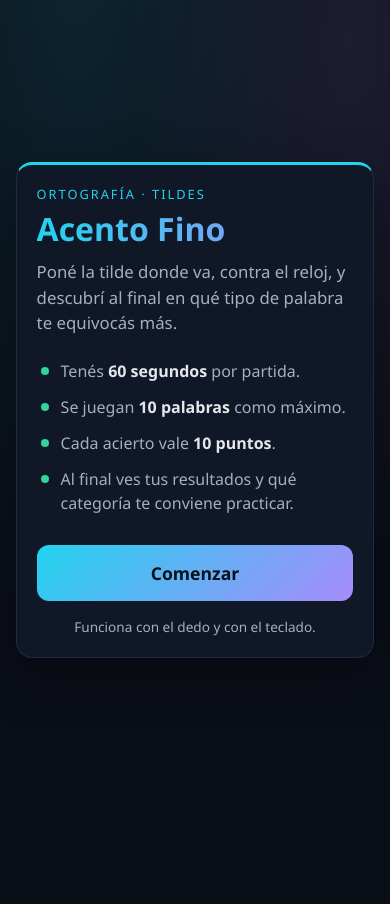
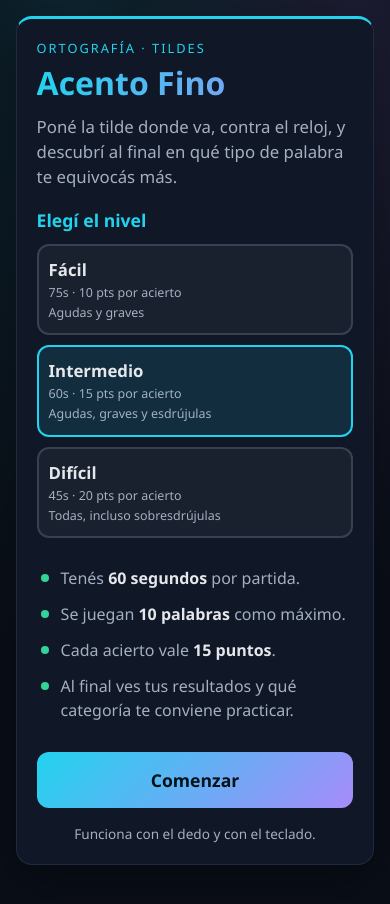
Before and after one commit to heidycortezzzz-cor/Acento-Fino, a website built with Vite: page index.html in a window 390 px wide. Before the commit the page ends 844 px from the top, so only its background shows below. Built offline with nearby package versions, Linux system fonts and the light colour scheme.

Commit message:
niveles: facil, intermedio y dificil

```diff
--- a/src/estilo.css
+++ b/src/estilo.css
@@ -94,6 +94,56 @@ body {
   color: var(--txt-soft);
   font-size: 1.05rem;
   max-width: 42ch;
+}
+
+/* ---------- Selector de nivel ---------- */
+.niveles {
+  display: grid;
+  grid-template-columns: repeat(3, minmax(0, 1fr));
+  gap: 10px;
+  margin: 0 0 22px;
+}
+
+.nivel {
+  display: flex;
+  flex-direction: column;
+  gap: 4px;
+  min-height: 72px;
+  padding: 12px 10px;
+  font-family: inherit;
+  text-align: left;
+  color: var(--txt);
+  background: rgba(255, 255, 255, 0.04);
+  border: 2px solid rgba(148, 163, 184, 0.25);
+  border-radius: 12px;
+  cursor: pointer;
+  transition: border-color 0.15s ease, background 0.15s ease, transform 0.15s ease;
+}
+
+.nivel:hover {
+  transform: translateY(-2px);
+  border-color: var(--cian);
+}
+
+.nivel:focus-visible {
+  outline: 3px solid var(--ambar);
+  outline-offset: 3px;
+}
+
+.nivel.activo {
+  border-color: var(--cian);
+  background: rgba(34, 211, 238, 0.12);
+}
+
+.nivel-nombre {
+  font-size: 1.05rem;
+  font-weight: 700;
+}
+
+.nivel-detalle {
+  font-size: 0.78rem;
+  line-height: 1.3;
+  color: var(--txt-soft);
 }
 
 .reglas {
@@ -438,6 +488,10 @@ body {
     grid-template-columns: repeat(2, minmax(0, 1fr));
   }
 
+  .niveles {
+    grid-template-columns: minmax(0, 1fr);
+  }
+
   .hud {
     gap: 8px;
   }
--- a/src/logica.ts
+++ b/src/logica.ts
@@ -10,16 +10,24 @@
  * CONFIGURACIÓN · todos los valores numéricos configurables
  * ============================================================ */
 export const CONFIG = {
-  /** Duración total de cada partida, en segundos. */
-  DURACION_PARTIDA_SEGUNDOS: 60,
-  /** Puntos que se suman por cada respuesta correcta. */
-  PUNTOS_POR_ACIERTO: 10,
   /** Número máximo de preguntas por partida. */
   NUMERO_PREGUNTAS_PARTIDA: 10,
   /** Opciones mostradas por pregunta (1 correcta + distractores). */
   NUMERO_OPCIONES_POR_PREGUNTA: 3,
   /** Semilla por defecto del generador aleatorio con semilla. */
   SEMILLA_POR_DEFECTO: 20251009,
+  /** Nivel que se juega si no se elige otro. */
+  NIVEL_POR_DEFECTO: 'intermedio',
+  /**
+   * Ajustes de cada nivel:
+   * - segundos: duración de la partida, en segundos.
+   * - puntosPorAcierto: puntos que suma cada respuesta correcta.
+   */
+  niveles: {
+    facil: { segundos: 75, puntosPorAcierto: 10 },
+    intermedio: { segundos: 60, puntosPorAcierto: 15 },
+    dificil: { segundos: 45, puntosPorAcierto: 20 },
+  },
 } as const;
 
 /* ============================================================
@@ -31,6 +39,9 @@ export type Fase = 'inicio' | 'jugando' | 'terminado';
 
 /** Categoría de la palabra según dónde lleva la fuerza de voz. */
 export type TipoPalabra = 'aguda' | 'grave' | 'esdrujula' | 'sobresdrujula';
+
+/** Dificultad elegida: cambia el tiempo, los puntos y qué palabras aparecen. */
+export type Nivel = 'facil' | 'intermedio' | 'dificil';
 
 /** Una palabra del banco, con su forma correcta, sus distractores y su regla. */
 export interface Palabra {
@@ -65,6 +76,8 @@ export interface RespuestaRegistrada {
 /** Estado completo de una partida. */
 export interface Estado {
   fase: Fase;
+  /** Dificultad con la que se está jugando. */
+  nivel: Nivel;
   puntuacion: number;
   aciertos: number;
   errores: number;
@@ -100,6 +113,33 @@ export const NOMBRES_TIPO: Record<TipoPalabra, string> = {
   esdrujula: 'Esdrújula',
   sobresdrujula: 'Sobresdrújula',
 };
+
+/** Nombre legible de cada nivel, para mostrar en pantalla. */
+export const NOMBRES_NIVEL: Record<Nivel, string> = {
+  facil: 'Fácil',
+  intermedio: 'Intermedio',
+  dificil: 'Difícil',
+};
+
+/** Orden en que se muestran los niveles. */
+export const NIVELES: Nivel[] = ['facil', 'intermedio', 'dificil'];
+
+/** Qué categorías de palabra aparecen en cada nivel. */
+const TIPOS_POR_NIVEL: Record<Nivel, TipoPalabra[]> = {
+  facil: ['aguda', 'grave'],
+  intermedio: ['aguda', 'grave', 'esdrujula'],
+  dificil: ['aguda', 'grave', 'esdrujula', 'sobresdrujula'],
+};
+
+/** Duración de una partida según el nivel, en segundos. */
+export function duracionDeNivel(nivel: Nivel): number {
+  return CONFIG.niveles[nivel].segundos;
+}
+
+/** Puntos por respuesta correcta según el nivel. */
+export function puntosDeNivel(nivel: Nivel): number {
+  return CONFIG.niveles[nivel].puntosPorAcierto;
+}
 
 const EXPLICACIONES: Record<TipoPalabra, string> = {
   aguda:
@@ -225,9 +265,14 @@ function barajar<T>(elementos: T[], rng: () => number): T[] {
  * Crea una partida nueva (sin arrancar). Elige las palabras y baraja las
  * opciones de cada pregunta con la semilla indicada, de forma reproducible.
  */
-export function crearEstadoInicial(semilla: number = CONFIG.SEMILLA_POR_DEFECTO): Estado {
+export function crearEstadoInicial(
+  semilla: number = CONFIG.SEMILLA_POR_DEFECTO,
+  nivel: Nivel = CONFIG.NIVEL_POR_DEFECTO,
+): Estado {
   const rng = crearGeneradorSemilla(semilla);
-  const seleccion = barajar(PALABRAS, rng).slice(0, CONFIG.NUMERO_PREGUNTAS_PARTIDA);
+  const permitidos = TIPOS_POR_NIVEL[nivel];
+  const disponibles = PALABRAS.filter((p) => permitidos.includes(p.tipo));
+  const seleccion = barajar(disponibles, rng).slice(0, CONFIG.NUMERO_PREGUNTAS_PARTIDA);
 
   const preguntas: Pregunta[] = seleccion.map((p) => {
     const opciones = barajar([p.correcta, ...p.incorrectas], rng).slice(
@@ -239,10 +284,11 @@ export function crearEstadoInicial(semilla: number = CONFIG.SEMILLA_POR_DEFECTO)
 
   return {
     fase: 'inicio',
+    nivel,
     puntuacion: 0,
     aciertos: 0,
     errores: 0,
-    tiempoRestante: CONFIG.DURACION_PARTIDA_SEGUNDOS,
+    tiempoRestante: duracionDeNivel(nivel),
     preguntas,
     indiceActual: 0,
     historial: [],
@@ -279,7 +325,7 @@ export function responder(estado: Estado, opcion: string): boolean {
   const esCorrecta = opcion === pregunta.correcta;
 
   if (esCorrecta) {
-    estado.puntuacion += CONFIG.PUNTOS_POR_ACIERTO;
+    estado.puntuacion += puntosDeNivel(estado.nivel);
     estado.aciertos += 1;
   } else {
     estado.errores += 1;
@@ -321,8 +367,12 @@ export function finalizarPartida(estado: Estado): boolean {
 }
 
 /** Deja el estado como una partida nueva, sin arrastrar nada de la anterior. */
-export function reiniciar(estado: Estado, semilla: number = CONFIG.SEMILLA_POR_DEFECTO): boolean {
-  Object.assign(estado, crearEstadoInicial(semilla));
+export function reiniciar(
+  estado: Estado,
+  semilla: number = CONFIG.SEMILLA_POR_DEFECTO,
+  nivel: Nivel = estado.nivel,
+): boolean {
+  Object.assign(estado, crearEstadoInicial(semilla, nivel));
   return true;
 }
 
--- a/src/main.ts
+++ b/src/main.ts
@@ -8,6 +8,10 @@ import './estilo.css';
 import {
   CONFIG,
   NOMBRES_TIPO,
+  NOMBRES_NIVEL,
+  NIVELES,
+  duracionDeNivel,
+  puntosDeNivel,
   crearEstadoInicial,
   iniciarPartida,
   responder,
@@ -17,6 +21,7 @@ import {
   porcentajeAciertos,
   analizarErrores,
   type Estado,
+  type Nivel,
   type Pregunta,
 } from './logica';
 
@@ -33,7 +38,8 @@ if (!app) {
   throw new Error('No se encontró el elemento #app en index.html');
 }
 
-let estado: Estado = crearEstadoInicial();
+let nivelElegido: Nivel = CONFIG.NIVEL_POR_DEFECTO;
+let estado: Estado = crearEstadoInicial(CONFIG.SEMILLA_POR_DEFECTO, nivelElegido);
 let pantalla: Pantalla = 'inicio';
 let retro: Retroalimentacion | null = null;
 let temporizador: number | null = null;
@@ -86,7 +92,24 @@ function actualizarTiempo(): void {
  * Vistas
  * ------------------------------------------------------------ */
 
+const DETALLE_NIVEL: Record<Nivel, string> = {
+  facil: 'Agudas y graves',
+  intermedio: 'Agudas, graves y esdrújulas',
+  dificil: 'Todas, incluso sobresdrújulas',
+};
+
 function vistaInicio(): string {
+  const botonesNivel = NIVELES.map((nivel) => {
+    const activo = nivel === nivelElegido ? ' activo' : '';
+    return `
+      <button class="nivel${activo}" type="button" data-nivel="${nivel}" aria-pressed="${nivel === nivelElegido}">
+        <span class="nivel-nombre">${NOMBRES_NIVEL[nivel]}</span>
+        <span class="nivel-detalle">${duracionDeNivel(nivel)}s · ${puntosDeNivel(nivel)} pts por acierto</span>
+        <span class="nivel-detalle">${DETALLE_NIVEL[nivel]}</span>
+      </button>
+    `;
+  }).join('');
+
   return `
     <main class="tarjeta">
       <p class="etiqueta">Ortografía · tildes</p>
@@ -95,10 +118,14 @@ function vistaInicio(): string {
         Poné la tilde donde va, contra el reloj, y descubrí al final en qué
         tipo de palabra te equivocás más.
       </p>
+
+      <h2 class="subtitulo">Elegí el nivel</h2>
+      <div class="niveles">${botonesNivel}</div>
+
       <ul class="reglas">
-        <li>Tenés <strong>${CONFIG.DURACION_PARTIDA_SEGUNDOS} segundos</strong> por partida.</li>
+        <li>Tenés <strong>${duracionDeNivel(nivelElegido)} segundos</strong> por partida.</li>
         <li>Se juegan <strong>${CONFIG.NUMERO_PREGUNTAS_PARTIDA} palabras</strong> como máximo.</li>
-        <li>Cada acierto vale <strong>${CONFIG.PUNTOS_POR_ACIERTO} puntos</strong>.</li>
+        <li>Cada acierto vale <strong>${puntosDeNivel(nivelElegido)} puntos</strong>.</li>
         <li>Al final ves tus resultados y qué categoría te conviene practicar.</li>
       </ul>
       <button id="btn-comenzar" class="btn-primario" type="button">Comenzar</button>
@@ -174,7 +201,7 @@ function vistaJuego(): string {
         </div>
       </header>
 
-      <p class="consigna">¿Cuál es la forma correcta?</p>
+      <p class="consigna">Nivel ${NOMBRES_NIVEL[estado.nivel]} · ¿Cuál es la forma correcta?</p>
       <p class="palabra">${escapar(pregunta.palabra.sinTilde)}</p>
 
       <div id="lista-opciones" class="opciones">${botones}</div>
@@ -205,7 +232,7 @@ function vistaResultados(): string {
 
   return `
     <main class="tarjeta">
-      <p class="etiqueta">Resultados</p>
+      <p class="etiqueta">Resultados · Nivel ${NOMBRES_NIVEL[estado.nivel]}</p>
       <h1 class="titulo titulo-sm">Partida terminada</h1>
 
       <div class="marcador">
@@ -264,6 +291,10 @@ function conectarEventos(): void {
   document.getElementById('btn-resultados')?.addEventListener('click', verResultados);
   document.getElementById('btn-reiniciar')?.addEventListener('click', jugarDeNuevo);
 
+  document.querySelectorAll<HTMLButtonElement>('.nivel').forEach((boton) => {
+    boton.addEventListener('click', () => elegirNivel(boton.dataset.nivel as Nivel));
+  });
+
   document
     .querySelectorAll<HTMLButtonElement>('#lista-opciones .opcion')
     .forEach((boton) => {
@@ -271,11 +302,19 @@ function conectarEventos(): void {
     });
 }
 
+function elegirNivel(nivel: Nivel): void {
+  nivelElegido = nivel;
+  estado = crearEstadoInicial(CONFIG.SEMILLA_POR_DEFECTO, nivelElegido);
+  render();
+}
+
 function enfocarPrimeraOpcion(): void {
   document.querySelector<HTMLButtonElement>('#lista-opciones .opcion')?.focus();
 }
 
 function comenzar(): void {
+  const semilla = Date.now() % 2147483647;
+  estado = crearEstadoInicial(semilla, nivelElegido);
   if (!iniciarPartida(estado)) return;
   pantalla = 'juego';
   retro = null;
@@ -311,7 +350,7 @@ function verResultados(): void {
 function jugarDeNuevo(): void {
   detenerTemporizador();
   const nuevaSemilla = Date.now() % 2147483647;
-  reiniciar(estado, nuevaSemilla);
+  reiniciar(estado, nuevaSemilla, nivelElegido);
   pantalla = 'inicio';
   retro = null;
   render();
```
Also changed, not shown: PROMPTS.md (+22 -0 lines), test/logica.test.ts (+68 -6 lines).
